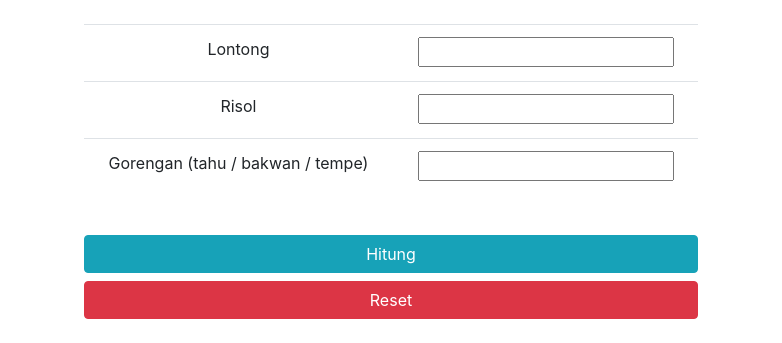
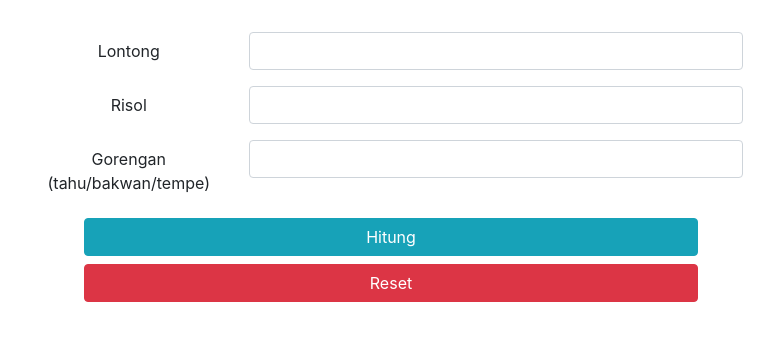
Before and after one commit to Tio-pratomo/dagangmakrakup, a plain HTML site: page index.html in a window 1280 px wide. Shown: the part 106-449 px from the top of the page, without its empty margins (249-1031 px from the left). Drawn offline with nearby package versions, Linux system fonts and the light colour scheme.

Commit message:
ubah isi form, hilangkan table pada form, ubah javascript

```diff
--- a/assets/script.js
+++ b/assets/script.js
@@ -8,15 +8,9 @@ form.addEventListener('click', function (event) {
         event.preventDefault();
         description.classList.remove('fade');
         const inputUser = {
-            lontong:
-                form.children[0].children[0].children[0].children[1]
-                    .children[0],
-            risol:
-                form.children[0].children[0].children[1].children[1]
-                    .children[0],
-            gorengan:
-                form.children[0].children[0].children[2].children[1]
-                    .children[0],
+            lontong: form.children[0].children[1].children[0],
+            risol: form.children[1].children[1].children[0],
+            gorengan: form.children[2].children[1].children[0],
         };
 
         const pricingDetails = {
--- a/assets/style.css
+++ b/assets/style.css
@@ -13,15 +13,6 @@ main h1 {
 
 .fade {
     opacity: 0;
-}
-
-table.input-user {
-    margin: 5vh auto;
-    width: 50%;
-}
-
-table.input-user td {
-    text-align: center;
 }
 
 form {
--- a/index.html
+++ b/index.html
@@ -16,33 +16,26 @@
 <body>
     <main>
         <h1 class="text-center">Perhitungan Harga Dagangan Mak Iyo</h1>
-        <form action="" method="POST">
-            <table class="input-user table">
-                <tr>
-                    <td>
-                        <label for="lontong">Lontong</label>
-                    </td>
-                    <td>
-                        <input type="number" name="lontong" id="lontong" min="0">
-                    </td>
-                </tr>
-                <tr>
-                    <td>
-                        <label for="risol">Risol</label>
-                    </td>
-                    <td>
-                        <input type="number" name="risol" id="risol" min="0">
-                    </td>
-                </tr>
-                <tr>
-                    <td>
-                        <label for="gorengan">Gorengan (tahu / bakwan / tempe)</label>
-                    </td>
-                    <td>
-                        <input type="number" name="gorengan" id="gorengan" min="0">
-                    </td>
-                </tr>
-            </table>
+        <form action="" class="mt-5">
+            <div class="form-group row justify-content-center">
+                <label for="lontong" class="col-lg-2 col-form-label text-center">Lontong</label>
+                <div class="col-lg-5">
+                    <input type="number" name="lontong" id="lontong" class="form-control">
+                </div>
+            </div>
+            <div class="form-group row justify-content-center">
+                <label for="risol" class="col-lg-2 col-form-label text-center">Risol</label>
+                <div class="col-lg-5">
+                    <input type="number" name="risol" id="risol" class="form-control">
+                </div>
+            </div>
+            <div class="form-group row justify-content-center">
+                <label for="gorengan"
+                    class="col-lg-2 col-form-label text-center">Gorengan<br>(tahu/bakwan/tempe)</label>
+                <div class="col-lg-5">
+                    <input type="number" name="gorengan" id="gorengan" class="form-control">
+                </div>
+            </div>
 
             <button id="count" class="btn btn-info text-white mb-2" type="submit">Hitung</button>
             <button id="reset" type="reset" class="btn btn-danger text-alert">Reset</button>
```
